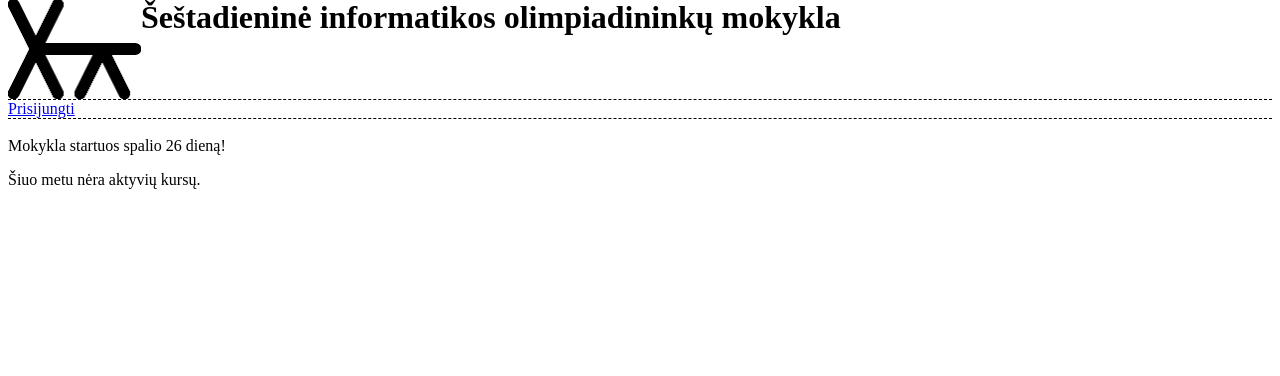
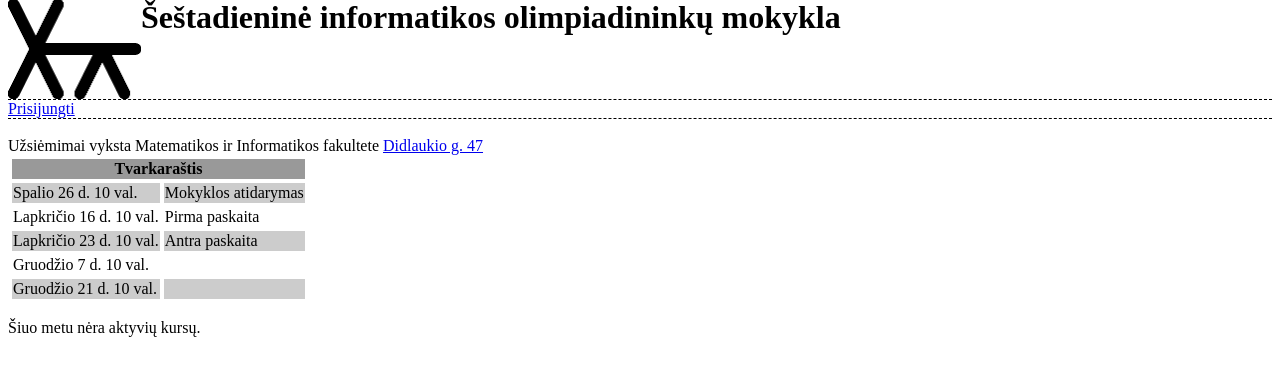
Before and after one commit to siom/siom, a Django app: template siom/templates/course_index.html in a window 1280 px wide. Shown: the part 22-398 px from the top of the page. Run offline with Django 3.2, Linux system fonts and the light colour scheme; the template is opened without the code that fills it, so the values that code supplies are empty; parts of the project's set-up code (start-up, migrations or seed data) failed here and were passed over.

Commit message:
time table

```diff
--- a/siom/templates/course_index.html
+++ b/siom/templates/course_index.html
@@ -3,15 +3,38 @@
 
 {% block content %}
 <br />
-Mokykla startuos spalio 26 dieną!<br />
+Užsiėmimai vyksta Matematikos ir Informatikos fakultete <a href="https://maps.google.com/maps?q=54.729701,25.263382&num=1&t=m&z=17">Didlaukio g. 47</a>
+<table style="border: 1px solid #000000;">
+	<tr>
+		<th colspan="2" style="text-align:center;">Tvarkaraštis</th>
+	</tr>
+	<tr>
+		<td>Spalio 26 d. 10 val.</td>
+		<td>Mokyklos atidarymas</td>
+	</tr>
+	<tr>
+		<td>Lapkričio 16 d. 10 val.</td>
+		<td>Pirma paskaita</td>
+	</tr>
+	<tr>
+		<td>Lapkričio 23 d. 10 val.</td>
+		<td>Antra paskaita</td>
+	</tr>
+	<tr>
+		<td>Gruodžio 7 d. 10 val.</td>
+		<td></td>
+	</tr>
+	<tr>
+		<td>Gruodžio 21 d. 10 val.</td>
+		<td></td>
+	</tr>
+</table>
 {% for course in course_list %}
 	{% if forloop.first %}
 		<p>Aktyvūs kursai:</p>
 		<ul>
 	{% endif %}
-	{% if course.name != 'Test course' %}
 	<li><a href="{% url 'siom.views.course_home' course.code %}">{{ course.name }}</a></li>
-	{% endif %}
 	{% if forloop.last %}</ul>{% endif %}
 {% empty %}
 	<p>Šiuo metu nėra aktyvių kursų.</p>
```
